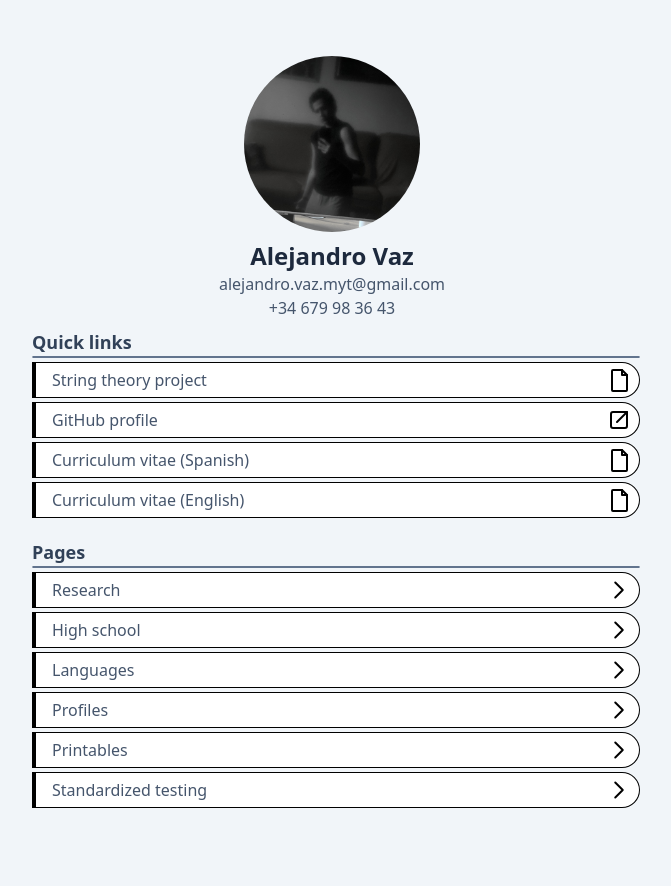
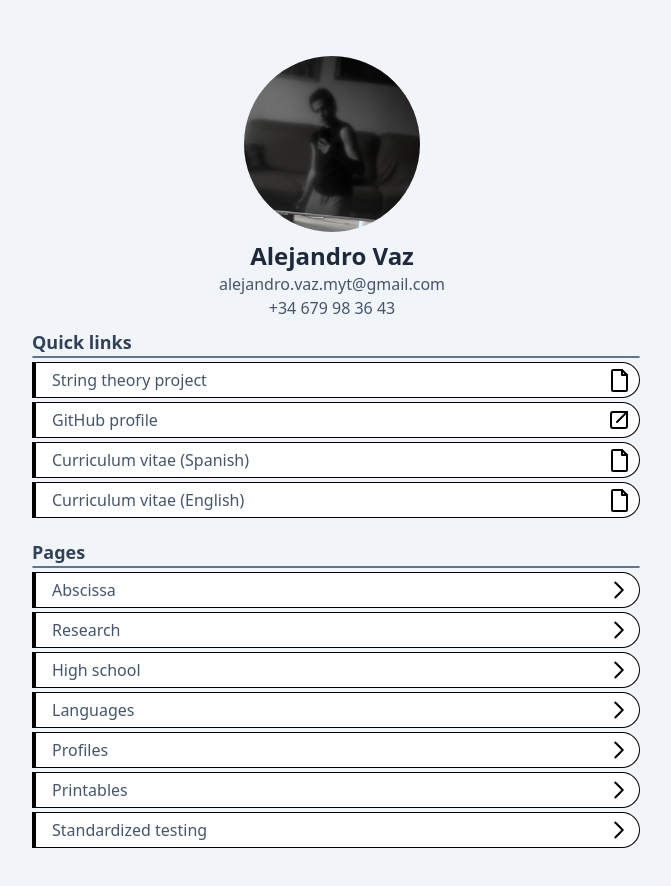
Before and after one commit to alejandro-vaz/alejandro-vaz, a React (Create React App) app: page / in a window 1280 px wide. Shown: the top 886 px of the page, without its empty margins (308-979 px from the left). Before the commit the page ends 860 px from the top, so only its background shows below. Built offline with nearby package versions, Linux system fonts and the light colour scheme.

Commit message:
added abscissa card

```diff
--- a/src/App.tsx
+++ b/src/App.tsx
@@ -9,13 +9,13 @@ import {Analytics} from '@vercel/analytics/react';
 
 // HEAD -> PAGES
 import Home from "./pages/Home.tsx";
-import Abscissa from './pages/Abscissa.tsx';
 import Research from './pages/Research.tsx';
 import High_school from './pages/High school.tsx';
 import Languages from './pages/Languages.tsx';
 import Profiles from './pages/Profiles.tsx';
 import Printables from './pages/Printables.tsx';
 import Standardized_testing from './pages/Standardized testing.tsx';
+import Abscissa from './pages/Abscissa.tsx';
 
 // HEAD -> COMPONENTS
 import Icon from './components/Icon.tsx';
@@ -54,13 +54,13 @@ export default function App(): React.ReactNode {
             <Analytics/>
             <Routes>
                 <Route path='/' element={<Page noIcon view={<Home/>}/>}/>
-                <Route path='/abscissa' element={<Page sectionName='Abscissa' view={<Abscissa/>}/>}/>
                 <Route path='/research' element={<Page sectionName='Research' view={<Research/>}/>}/>
                 <Route path='/languages' element={<Page sectionName='Languages' view={<Languages/>}/>}/>
                 <Route path='/high-school' element={<Page sectionName='High school' view={<High_school/>}/>}/>
                 <Route path='/profiles' element={<Page sectionName='Profiles' view={<Profiles/>}/>}/>
                 <Route path='/printables' element={<Page sectionName='Printables' view={<Printables/>}/>}/>
                 <Route path='/standardized-testing' element={<Page sectionName='Standardized testing' view={<Standardized_testing/>}/>}/>
+                <Route path='/abscissa' element={<Page sectionName='Abscissa' view={<Abscissa/>}/>}/>
             </Routes>
         </>
     );
--- a/src/pages/Home.tsx
+++ b/src/pages/Home.tsx
@@ -43,6 +43,7 @@ export default function Home(): React.ReactNode {
                 <Card type="pdf" to="/Profiles/ENCV.pdf">Curriculum vitae (English)</Card>
             </Section>
             <Section name="Pages">
+                <Card type="page" to="/abscissa">Abscissa</Card>
                 <Card type="page" to="/research">Research</Card>
                 <Card type="page" to="/high-school">High school</Card>
                 <Card type="page" to="/languages">Languages</Card>
```
